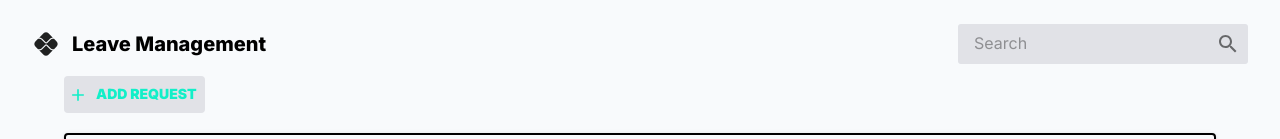
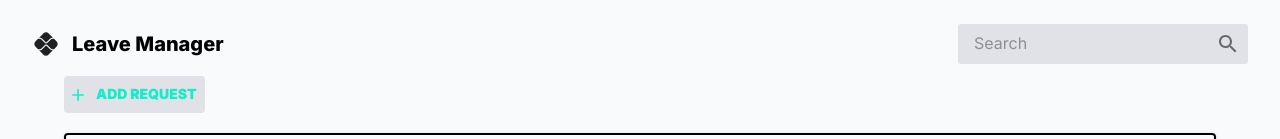
Before and after one commit to Fredbian/leave_management_system, a React (Vite) app: page / in a window 1280 px wide. Shown: the top 139 px of the page. Built offline with nearby package versions, Linux system fonts and the light colour scheme; data requests are answered from the project's data file.

Commit message:
change app name

```diff
--- a/src/components/Navbar/index.tsx
+++ b/src/components/Navbar/index.tsx
@@ -32,7 +32,7 @@ const Navbar = () => {
       <FlexBetween gap="0.75rem">
         <PixIcon sx={{ fontSize: '28px' }} />
         <Typography variant="h4" fontSize={'20px'} color={'black'} fontWeight={800}>
-          Leave Management
+          Leave Manager
         </Typography>
       </FlexBetween>
       {/* RIGHT - search bar */}
```
